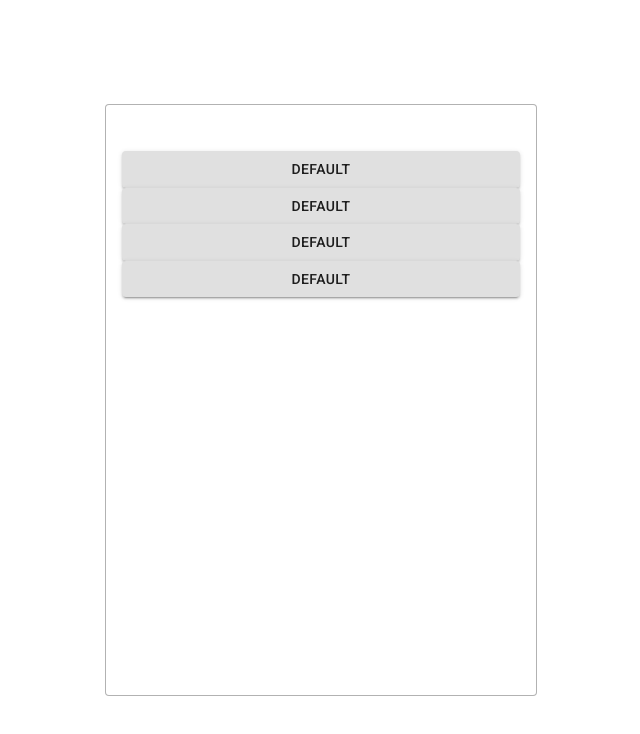
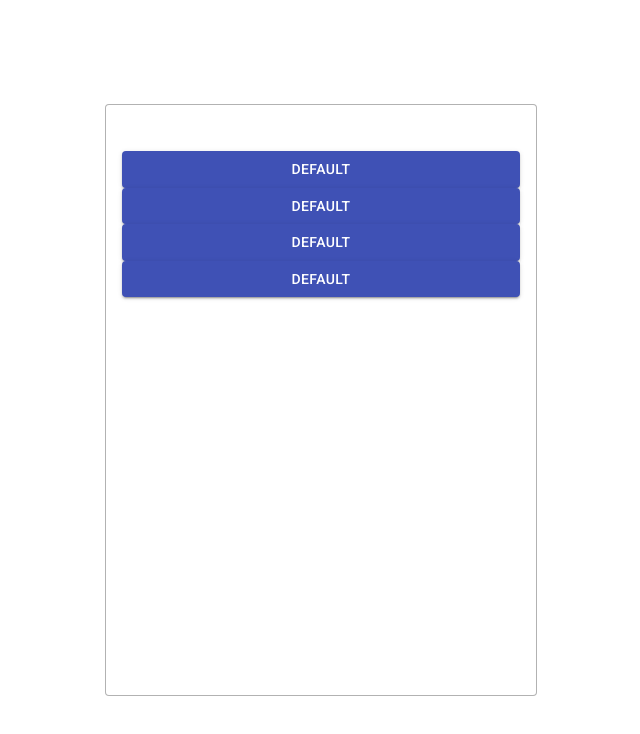
Before and after one commit to STOVE-Matsumoto/chatbot-demo, a React (Create React App) app: page / in a window 1280 px wide. Shown: the top 734 px of the page, without its empty margins (319-959 px from the left). Built offline with nearby package versions, Linux system fonts and the light colour scheme.

Commit message:
しゃれでボタンの色を'primary'にしてみた

```diff
--- a/src/components/Answer.jsx
+++ b/src/components/Answer.jsx
@@ -14,7 +14,7 @@ const Answer = () => {
   // const classes = useStyles();
 
   return (
-    <Button variant="contained">Default</Button>
+    <Button variant="contained" color="primary">Default</Button>
   );
 }
 
```
